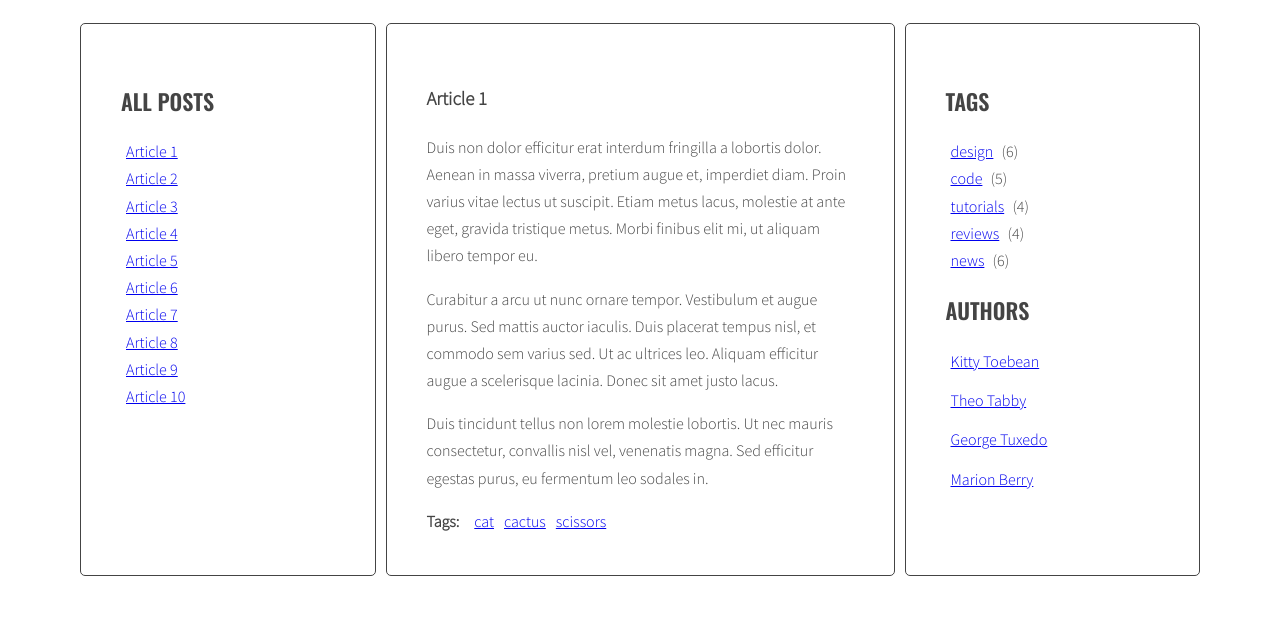
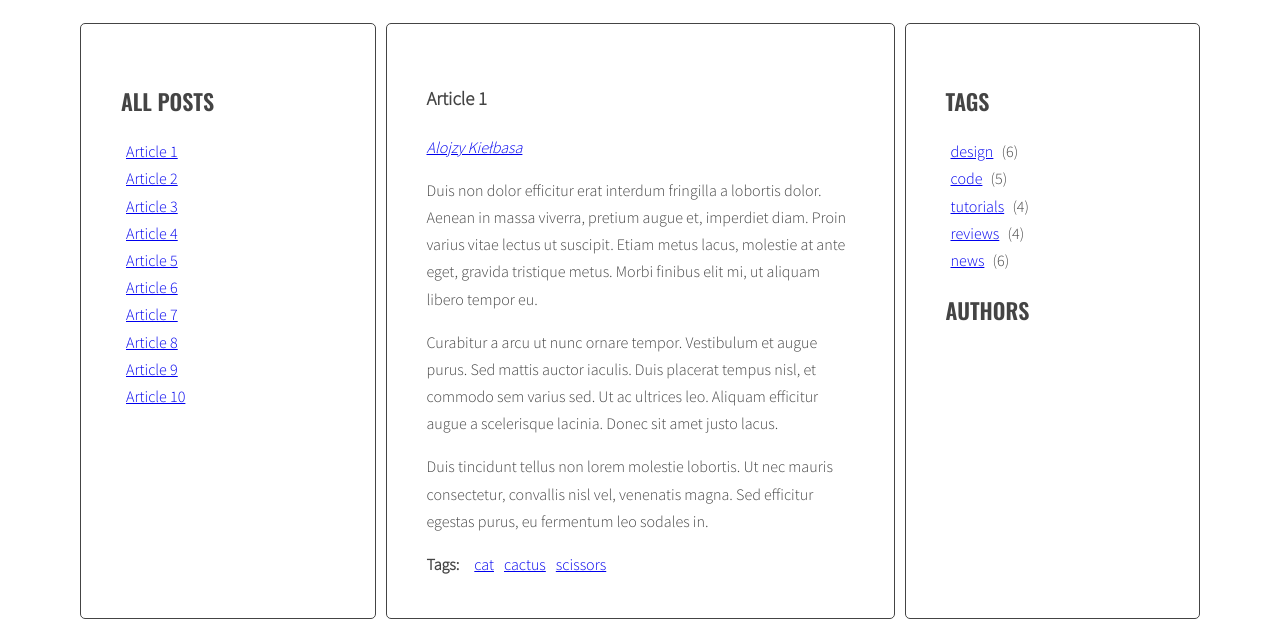
Before and after one commit to JAskierMP/javascript-blog, a website: page index.html in a window 1280 px wide. Shown: the part 220-847 px from the top of the page. Before the commit the page ends 804 px from the top, so only its background shows below. Drawn offline with nearby package versions, Linux system fonts and the light colour scheme.

Commit message:
fixes in generating authors

```diff
--- a/index.html
+++ b/index.html
@@ -186,28 +186,6 @@
               <li><a href="#">news</a> <span>(6)</span></li>
             </ul>
             <h2 class="section-title">Authors</h2>
-            <ul class="list authors">
-              <li>
-                <a href="#">
-                  <span class="author-name">Kitty Toebean</span>
-                </a>
-              </li>
-              <li>
-                <a href="#">
-                  <span class="author-name">Theo Tabby</span>
-                </a>
-              </li>
-              <li>
-                <a href="#">
-                  <span class="author-name">George Tuxedo</span>
-                </a>
-              </li>
-              <li>
-                <a href="#">
-                  <span class="author-name">Marion Berry</span>
-                </a>
-              </li>
-            </ul>
           </aside>
         </main>
       </div>
--- a/js/script.js
+++ b/js/script.js
@@ -52,7 +52,7 @@
 
     /* for each article */
 
-    const articles = document.querySelectorAll(optArticleSelector + customSelector);
+    const articles = document.querySelectorAll(optArticleSelector +  customSelector);
 
     for (let article of articles) {
 
@@ -101,10 +101,6 @@
 
       const tagsWrapper = article.querySelector(optArticleTagsSelector);
 
-      /* make html variable with empty string */
-
-      let html = '';
-
       /* get tags from data-tags attribute */
 
       const articleTags = article.getAttribute('data-tags');
@@ -128,11 +124,6 @@
 
       }
       /* END LOOP: for each tag */
-
-      /* insert HTML of all the links into the tags wrapper */
-
-      const links = tagsWrapper.querySelectorAll('a');
-
 
       /* END LOOP: for every article: */
     }
@@ -205,14 +196,11 @@
 
   };
 
-  generateTitleLinks();
-  generateTags();
-  addClickListenersToTags();
 
   //Zadanie: dodanie autora
 
   const optArticleSelectors = '.post';
-  const optArticleAuthorSelector = '.post-tags .list';
+  const optArticleAuthorSelector = '.post-author';
 
   const generateAuthors = function () {
     /* find all articles */
@@ -221,13 +209,16 @@
     for (let article of articles) {
       /* find authors wrapper */
       const authorsWrapper = article.querySelector(optArticleAuthorSelector);
-      /* make html variable with empty string */
-      let html = '';
+
       /* get author from data-author attribute */
-      const articleAuthors = article.getAttribute('data-author');
+      const articleAuthor = article.getAttribute('data-author');
+
+      const linkHTML = '<a href="#author-' + articleAuthor + '"><span>' + articleAuthor + '</span></a>';
 
       /* insert HTML of all the links into the authors wrapper */
-      const links = authorsWrapper.querySelector('a');
+
+      authorsWrapper.innerHTML = linkHTML;
+
       /* END LOOP: for every article: */
     }
   };
@@ -251,34 +242,12 @@
 
     const author = href.replace('#author-', '');
 
-    /* find all author links with class active */
-
-    const activeAuthorLinks = document.querySelectorAll('a.active[href^="#author-"]');
-
-    /* START LOOP: for each active author link */
-
-    for (let activeAuthorLink of activeAuthorLinks) {
-
-      /* remove class active */
-
-      activeAuthorLink.classList.remove('active');
-
-      /* END LOOP: for each active tag link */
-    }
-
     /* find all author links with "href" attribute equal to the "href" constant */
 
     const sameAuthorLinks = document.querySelectorAll('a[href="' + href + '"]');
 
-    /* START LOOP: for each found author link */
-    for (let sameAuthorLink of sameAuthorLinks) {
-
-      /* add class active */
-      sameAuthorLink.classList.add('active');
-      /* END LOOP: for each found tag link */
-    }
     /* execute function "generateTitleLinks" with article selector as argument */
-    generateTitleLinks('[data-authors~="' + author + '"]');
+    generateTitleLinks('[data-authors="' + author + '"]');
   };
 
 
@@ -293,12 +262,17 @@
 
       /* END LOOP: for each link */
 
-
     }
   };
 
+  generateTitleLinks();
+  generateTags();
+  addClickListenersToTags();
   addClickListenersToAuthors();
 
+  //CHMURA TAGÓW ..........................................................................................................
+
+  const optTagsListSelector = '.tags.list';
 
 
 }
```
